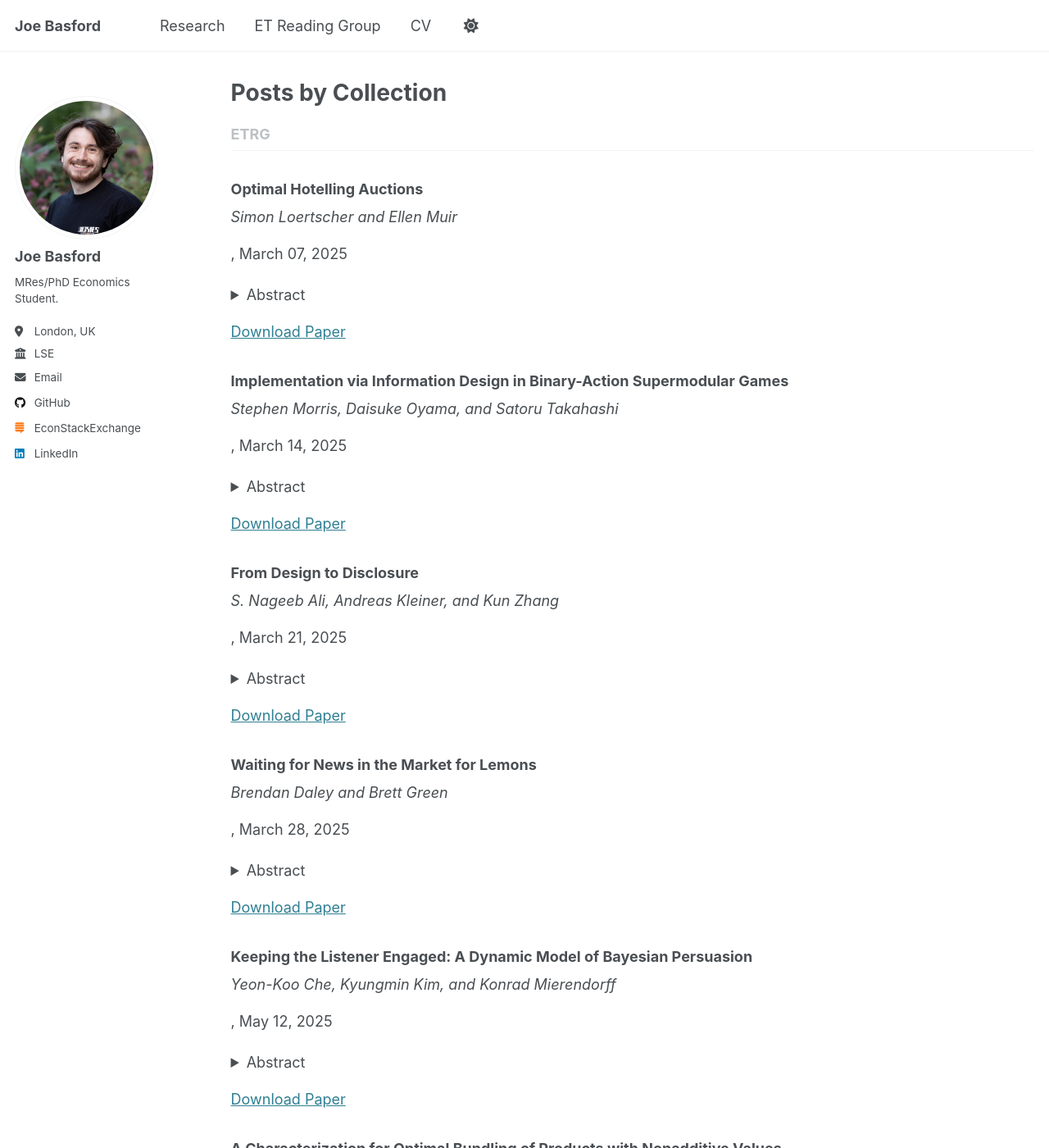
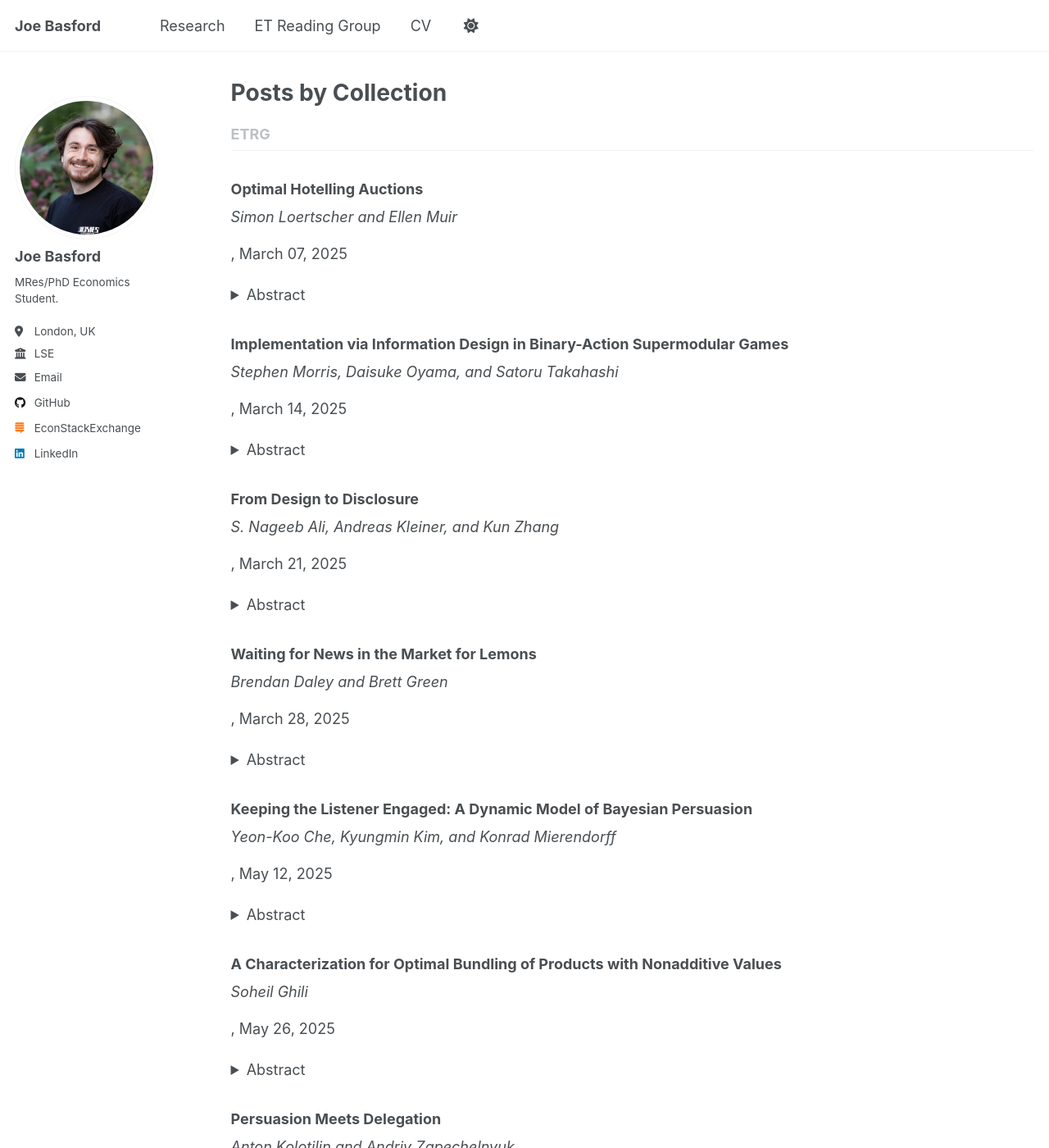
Before and after one commit to Joe-Basford/Joe-Basford.github.io, a Jekyll site: the page built from _pages/collection-archive.html, in a window 1280 px wide and 1400 px high. Shown: the whole window at 82% size. Built offline with Jekyll 4.4.1, drawn with Linux system fonts in a browser that asks for light colours; some of the changed text lies outside the part shown.

Commit message:
Update archive-single.html

```diff
--- a/_includes/archive-single.html
+++ b/_includes/archive-single.html
@@ -53,19 +53,9 @@
     <p class="archive__item-excerpt" itemprop="description"><p>{{ post.excerpt | markdownify | remove: '<p>' | remove: '</p>' }}<strong><a href="{{ base_path }}{{ post.url }}" rel="permalink"> Read more</a></strong></p></p>
     {% endif %}
 
-    {% if post.citation and post.paperurl and post.slidesurl %}
-      <p>Recommended citation: {{ post.citation }}<br /><a href="{{ post.paperurl }}">Download Paper</a> | <a href="{{ post.slidesurl }}">Download Slides</a></p>
-    {% elsif post.citation and post.paperurl %}
-      <p>Recommended citation: {{ post.citation }}<br /><a href="{{ post.paperurl }}">Download Paper</a></p>
-    {% elsif post.citation and post.slidesurl %}
-      <p>Recommended citation: {{ post.citation }}<br /><a href="{{ post.slidesurl }}">Download Slides</a></p>
-    {% elsif post.citation %}
-      <p>Recommended citation: {{ post.citation }}</p>
-    {% elsif post.paperurl %}
-      <p><a href=" {{ post.paperurl }} ">Download Paper</a></p>
-    {% elsif post.slidesurl %}
-      <p><a href="{{ post.slidesurl }}">Download Slides</a></p>
-    {% endif %}
+
+
+
 
   </article>
 </div>
```
